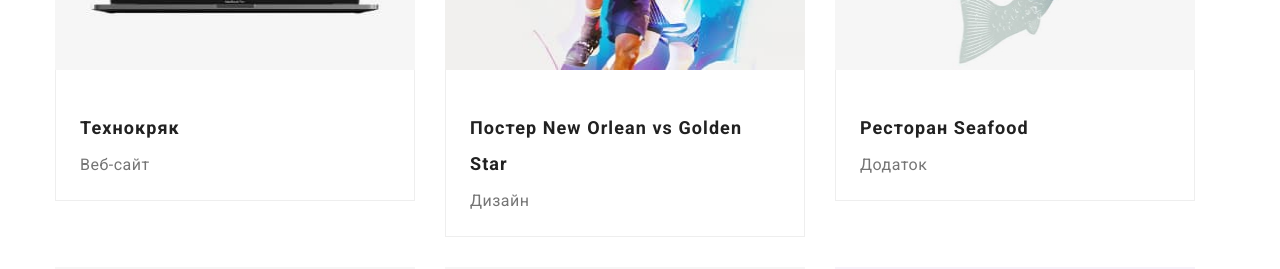
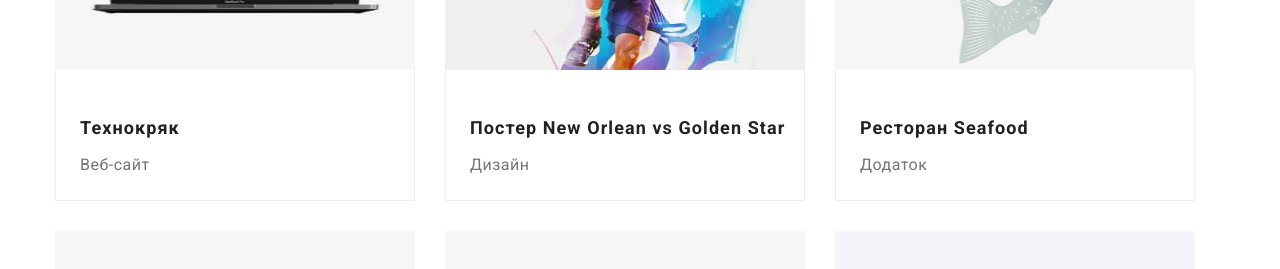
Before and after one commit to Nazar-kulyk/-goit-markup-hw-03, a plain HTML site: page portfolio.html in a window 1280 px wide. Shown: the part 487-756 px from the top of the page. Drawn offline with nearby package versions, Linux system fonts and the light colour scheme.

Commit message:
update 16

```diff
--- a/css/styles.css
+++ b/css/styles.css
@@ -458,7 +458,7 @@ img {
   text-decoration: none;
 }
 .p-div-h-p {
-  padding: 20px 24px 20px 24px;
+  padding: 20px 0px 20px 24px;
   border-right: 1px solid #eeeeee;
   border-left: 1px solid #eeeeee;
   border-bottom: 1px solid #eeeeee;
```
